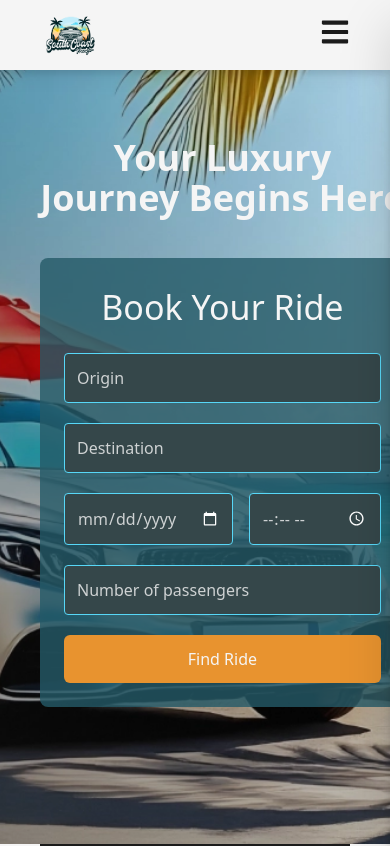
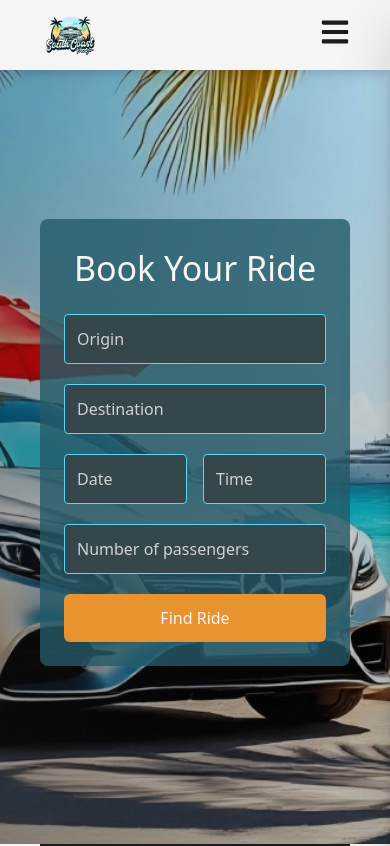
Before and after one commit to SenanAbb/south-coast-transfer, a Next.js app: page / in a window 390 px wide. Shown: the top 846 px of the page. Built offline with nearby package versions, Linux system fonts and the light colour scheme.

Commit message:
mobile aahahaskdjhfa

```diff
--- a/src/app/page.tsx
+++ b/src/app/page.tsx
@@ -7,7 +7,9 @@ export default function Home() {
       <section className="absolute top-0 left-0 w-full h-full m-0 p-0 bg-hero bg-no-repeat bg-cover bg-center z-0 grid items-center md:pt-[100px]">
         <div className="flex flex-col lg:flex-row mx-10 justify-around lg:items-center">
           <div className="flex flex-col gap-5 mb-10 lg:w-[50%] text-center lg:text-left">
-            <h1 className="text-white text-4xl md:text-6xl">Your Luxury Journey Begins Here</h1>
+            <h1 className="text-white hidden sm:block text-4xl md:text-6xl">
+              Your Luxury Journey Begins Here
+            </h1>
             <p className="text-white hidden sm:block">
               Discover the finest way to travel along the sun-kissed coastlines
               with South Coast Transfer
--- a/src/components/BookingForm.tsx
+++ b/src/components/BookingForm.tsx
@@ -10,8 +10,8 @@ function BookingForm() {
       <Input type="text" placeholder="Origin" />
       <Input type="text" placeholder="Destination" />
       <div className="flex gap-4">
-        <Input type="date" />
-        <Input type="time" />
+        <Input type="date" placeholder="Date" />
+        <Input type="time" placeholder="Time" />
       </div>
       <Input type="number" placeholder="Number of passengers" min={1} max={8} />
       <Button text="Find Ride" onClick={() => alert("are you gei?")} />
--- a/src/components/Input.tsx
+++ b/src/components/Input.tsx
@@ -1,3 +1,5 @@
+import { useState } from "react";
+
 interface Props {
   type: string;
   placeholder?: string;
@@ -6,13 +8,29 @@ interface Props {
 }
 
 function Input({ type, placeholder, min, max }: Props) {
+  const [inputType, setInputType] = useState("text");
+
+  const handleFocus = () => {
+    if (type === "date" || type === "time") {
+      setInputType(type); // Cambia el tipo al correspondiente (date o time)
+    }
+  };
+
+  const handleBlur = () => {
+    if (type === "date" || type === "time") {
+      setInputType("text"); // Vuelve al tipo text cuando se pierde el foco
+    }
+  };
+
   return (
     <input
-      type={type}
+      type={inputType}
       placeholder={placeholder}
       className="w-full p-3 border border-blue-500 bg-black-400 text-white/80 placeholder-white/80 rounded outline-none"
       min={min}
       max={max}
+      onFocus={handleFocus}
+      onBlur={handleBlur}
     />
   );
 }
```
